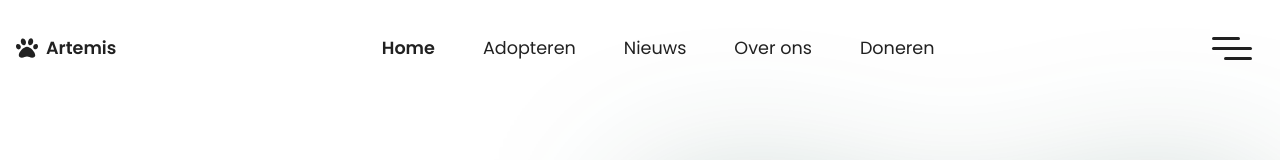
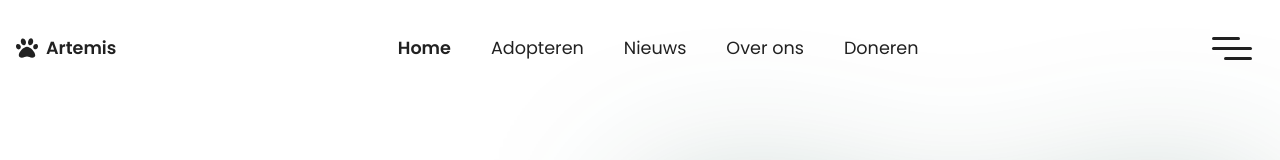
Before and after one commit to Markiesch/Artemis, a Vue app: page / in a window 1280 px wide. Shown: the top 160 px of the page. Built offline with nearby package versions, Linux system fonts and the light colour scheme.

Commit message:
Reduced space between links

```diff
--- a/src/components/Navigation.vue
+++ b/src/components/Navigation.vue
@@ -62,7 +62,7 @@ nav {
   color: $title-color;
 
   .link--container a {
-    padding: 1rem 1.5rem;
+    padding: 1rem 1.25rem;
   }
 }
 
```
